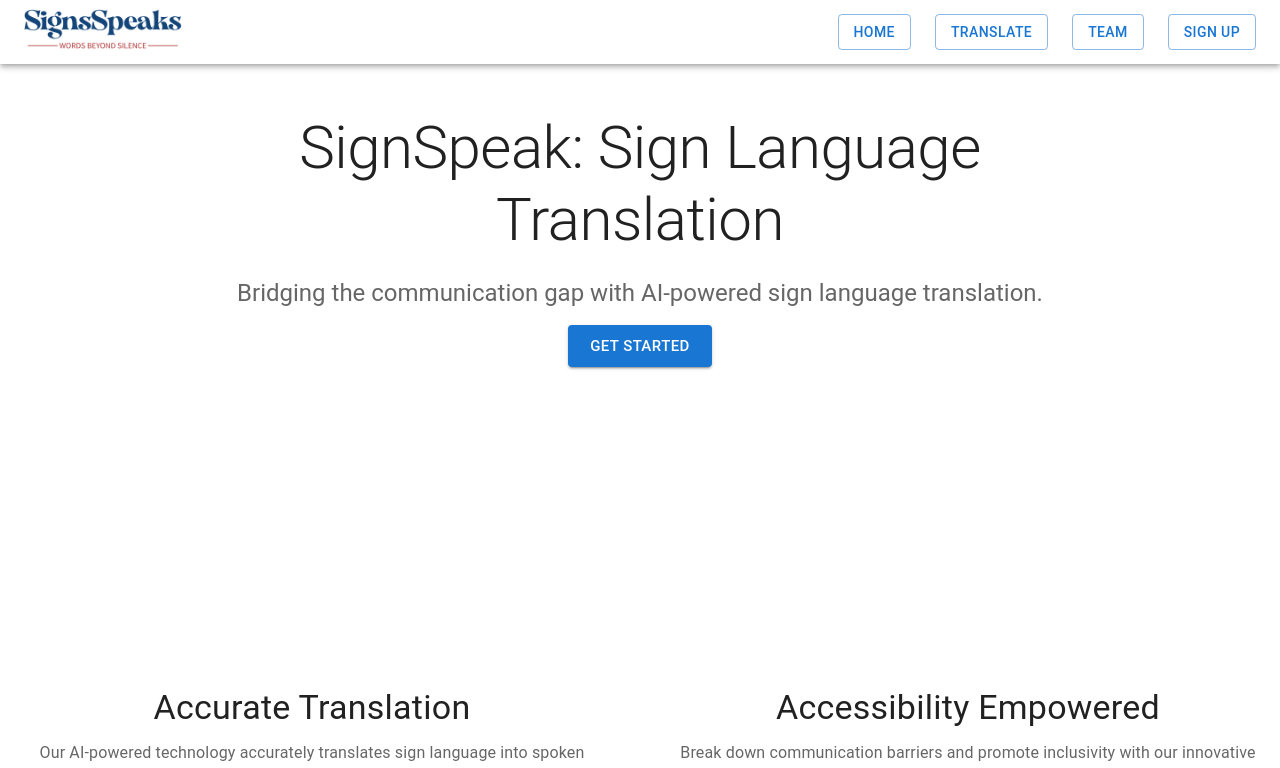
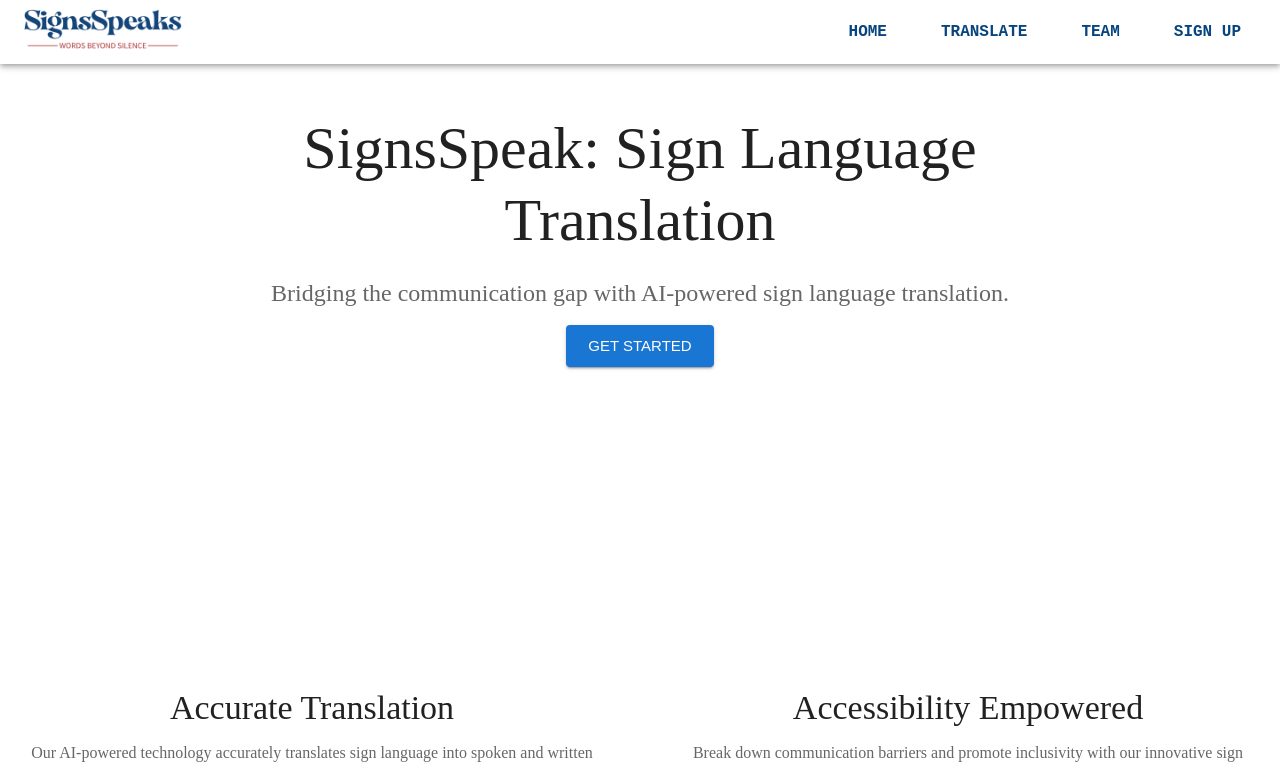
Before and after one commit to keropredator/SignLangUi, a React (Vite) app in the folder front-end/: page / in a window 1280 px wide. Shown: the top 768 px of the page. Built offline with nearby package versions, Linux system fonts and the light colour scheme.

Commit message:
Update typography and button styles in App and Layout components

```diff
--- a/front-end/src/App.jsx
+++ b/front-end/src/App.jsx
@@ -7,7 +7,15 @@ import Team from "./pages/Team/Team";
 import SignUp from "./pages/SignUp/SignUp";
 import SignIn from "./pages/SignIn/SignIn";
 
-const darkTheme = createTheme({});
+const darkTheme = createTheme({
+  typography: {
+    fontFamily: `"Roboto", "Helvetica", "Arial",`,
+    fontSize: 14,
+    fontWeightLight: 300,
+    fontWeightRegular: 400,
+    fontWeightMedium: 500,
+  },
+});
 function App() {
   return (
     <ThemeProvider theme={darkTheme}>
--- a/front-end/src/Layout.jsx
+++ b/front-end/src/Layout.jsx
@@ -1,6 +1,7 @@
 import { AppBar, Box, Button, Grid, Toolbar } from "@mui/material";
 import { Link, useLocation } from "react-router-dom";
 import logo from "./pages/images/Logo.png";
+import { red } from "@mui/material/colors";
 
 const Layout = ({ children }) => {
   const location = useLocation();
@@ -28,25 +29,93 @@ const Layout = ({ children }) => {
                   to="/"
                   style={{ textDecoration: "none", color: "inherit" }}
                 >
-                  <Button variant="outlined">Home</Button>
+                  <Button
+                    variant="outlined"
+                    sx={{
+                      fontFamily: "monospace",
+                      fontSize: "1rem",
+                      fontWeight: "bold",
+                      border: "none",
+                      borderRadius: "10px",
+                      color: "#08457E",
+                      "&:hover": {
+                        border: "none",
+                        backgroundColor: red[50],
+                        color: red[300],
+                      },
+                    }}
+                  >
+                    Home
+                  </Button>
                 </Link>
                 <Link
                   to="/translate"
                   style={{ textDecoration: "none", color: "inherit" }}
                 >
-                  <Button variant="outlined">Translate</Button>
+                  <Button
+                    variant="outlined"
+                    sx={{
+                      fontFamily: "monospace",
+                      fontSize: "1rem",
+                      fontWeight: "bold",
+                      border: "none",
+                      borderRadius: "10px",
+                      color: "#08457E",
+                      "&:hover": {
+                        border: "none",
+                        backgroundColor: red[50],
+                        color: red[300],
+                      },
+                    }}
+                  >
+                    Translate
+                  </Button>
                 </Link>
                 <Link
                   to="/team"
                   style={{ textDecoration: "none", color: "inherit" }}
                 >
-                  <Button variant="outlined">Team</Button>
+                  <Button
+                    variant="outlined"
+                    sx={{
+                      fontFamily: "monospace",
+                      fontSize: "1rem",
+                      fontWeight: "bold",
+                      border: "none",
+                      borderRadius: "10px",
+                      color: "#08457E",
+                      "&:hover": {
+                        border: "none",
+                        backgroundColor: red[50],
+                        color: red[300],
+                      },
+                    }}
+                  >
+                    Team
+                  </Button>
                 </Link>
                 <Link
                   to="/sign-up"
                   style={{ textDecoration: "none", color: "inherit" }}
                 >
-                  <Button variant="outlined">Sign up</Button>
+                  <Button
+                    variant="outlined"
+                    sx={{
+                      fontFamily: "monospace",
+                      fontWeight: "bold",
+                      fontSize: "1rem",
+                      border: "none",
+                      borderRadius: "10px",
+                      color: "#08457E",
+                      "&:hover": {
+                        border: "none",
+                        backgroundColor: red[50],
+                        color: red[300],
+                      },
+                    }}
+                  >
+                    Sign up
+                  </Button>
                 </Link>
               </Box>
             </Grid>
--- a/front-end/src/pages/Home/Home.jsx
+++ b/front-end/src/pages/Home/Home.jsx
@@ -17,7 +17,7 @@ const Home = () => {
             color="textPrimary"
             gutterBottom
           >
-            SignSpeak: Sign Language Translation
+            SignsSpeak: Sign Language Translation
           </Typography>
           <Typography
             align="center"
@@ -89,8 +89,8 @@ const Home = () => {
           color="textSecondary"
           paragraph
         >
-          Our cutting-edge technology uses your device's camera to detect and
-          interpret sign language gestures and expressions in real-time.
+          Our cutting-edge technology uses your device&apos;s camera to detect
+          and interpret sign language gestures and expressions in real-time.
         </Typography>
         <img
           src={img3}
```
